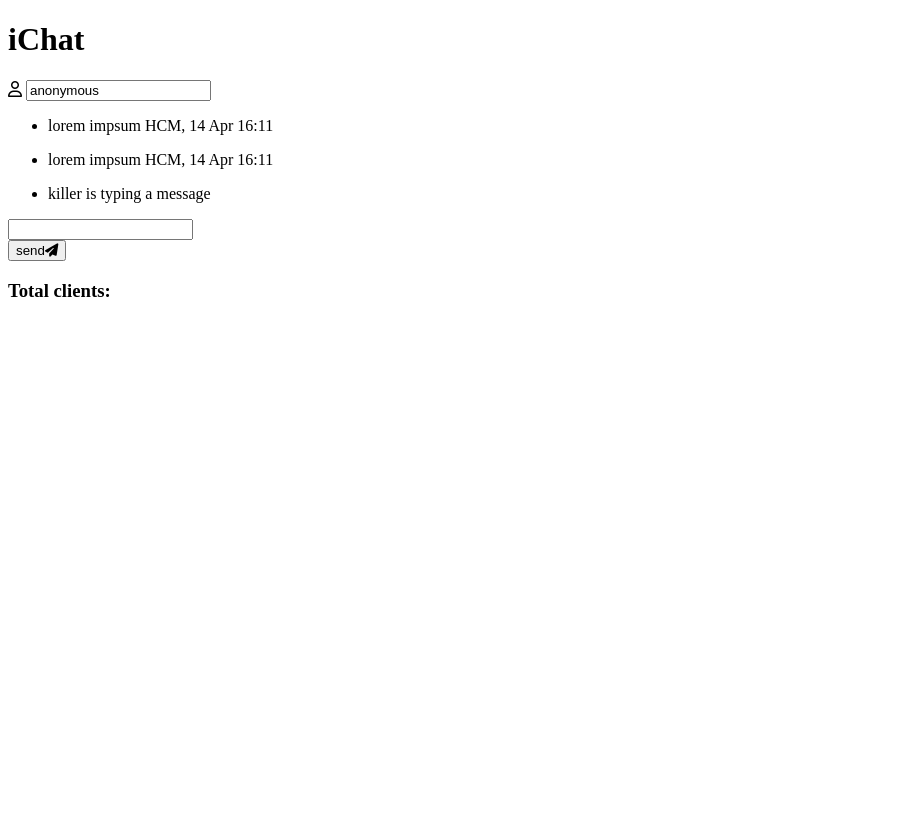
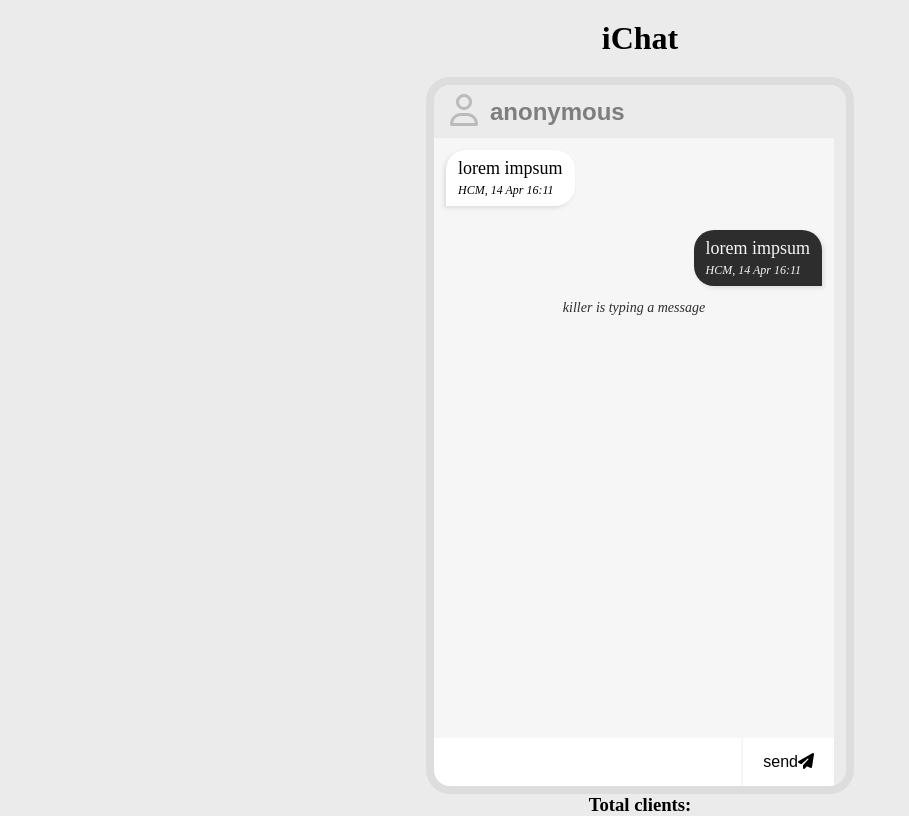
Before and after one commit to huynhhongson/real-time-chat-application, a website: page public/index.html in a window 1280 px wide. Shown: the whole page, without its empty margins (0-909 px from the left). Drawn offline with Linux system fonts and the light colour scheme.

Commit message:
update css

```diff
--- a/public/index.html
+++ b/public/index.html
@@ -10,10 +10,11 @@
             crossorigin="anonymous"
             referrerpolicy="no-referrer"
         />
+        <link rel="stylesheet" href="style.css">
         <title>Chat app</title>
     </head>
     <body>
-        <h1>iChat</h1>
+        <h1 class="title">iChat</h1>
         <div class="main">
             <div class="name">
                 <span><i class="far fa-user"></i></span>
@@ -56,7 +57,7 @@
                     send<span><i class="fas fa-paper-plane"></i></span>
                 </button>
             </form>
-            <h3 class="client-total" id="client-total">Total clients:</h3>
         </div>
+        <h3 class="client-total" id="client-total">Total clients:</h3>
     </body>
 </html>
--- /dev/null
+++ b/public/style.css
@@ -0,0 +1,139 @@
+@import url('https://fonts.googleapis.com/css2?family=Open+Sans:ital,wght@0,300..800;1,300..800&display=swap');
+
+*{
+    margin: 0;
+    padding: 0;
+    box-sizing: border-box;
+    scroll-behavior: smooth;
+}
+body{
+    display: grid;
+    place-items: center;
+    background-color: #ebebeb;
+}
+.title{
+    margin: 20px 0;
+}
+
+.main{
+    border: 8px solid #dddddd;
+    border-radius: 24px;
+    overflow: hidden;
+}
+
+.name{
+    display: flex;
+    font-size: 32px;
+    font-weight: 700;
+    padding: 8px 16px;
+    color: #7e7e7e;
+    background-color: #ebebeb;
+}
+
+.name > span{
+    color: #bbb;
+}
+
+.name-input{
+    font-size: 24px;
+    font-weight: 700;
+    color: #7e7e7e;
+    flex-grow: 1;
+    border: none;
+    margin: 0px 12px;
+    outline: none;
+    background-color: #ebebeb;
+}
+
+.message-container{
+    display: flex;
+    flex-direction: column;
+    background-color: #f6f6f6;
+    width: 400px;
+    height: 600px;
+    overflow-y: scroll;
+    overflow-x: hidden;
+}
+
+.message-left, .message-right{
+    list-style: none;
+    padding: 8px 12px;
+    margin: 12px;
+    max-width: 250px;
+    font-size: 18px;
+    word-wrap: break-word;
+
+}
+
+
+.message-left{
+    border-radius: 20px 20px 20px 0px;
+    align-self: flex-start;
+    background-color: #fff;
+    box-shadow: -2px 2px 4px #dcdcdc;
+
+}
+
+.message-right{
+    border-radius: 20px 20px 0px 20px;
+    align-self: flex-end;
+    background-color: #2d2d2d;
+    box-shadow: 2px 2px 4px #dcdcdc;
+    color: #f6f6f6;
+
+}
+
+.message-left > p > span, .message-right > p > span{
+    display: block;
+    font-style: italic;
+    font-size: 12px;
+    margin-top: 4px;
+}
+
+.feedback{
+    font-style: italic;
+    font-size: 14px;
+    padding: 0px 16px 16px 16px;
+    color: #2d2d2d;
+    text-align: center;
+}
+
+.message-form{
+    display: flex;
+    justify-content: space-between;
+    width: 400px;
+
+}
+
+.message-input{
+    flex-grow: 1;
+    height: 48px;
+    font-size: 16px;
+    border: none;
+    outline: none;
+    padding: 0 12px;
+    background-color: #fff;
+
+}
+
+.send-button{
+    height: 48px;
+    font-size: 16px;
+    border: none;
+    padding: 0px 20px;
+    outline: none;
+    background-color: #fff;
+    cursor: pointer;
+}
+
+.v-divider{
+    height: 48px;
+    width: 2px;
+    background-color: #f6f6f6;
+
+}
+
+.clients-total{
+    margin: 20px 0px;
+    color: #7e7e7e;
+}
```
